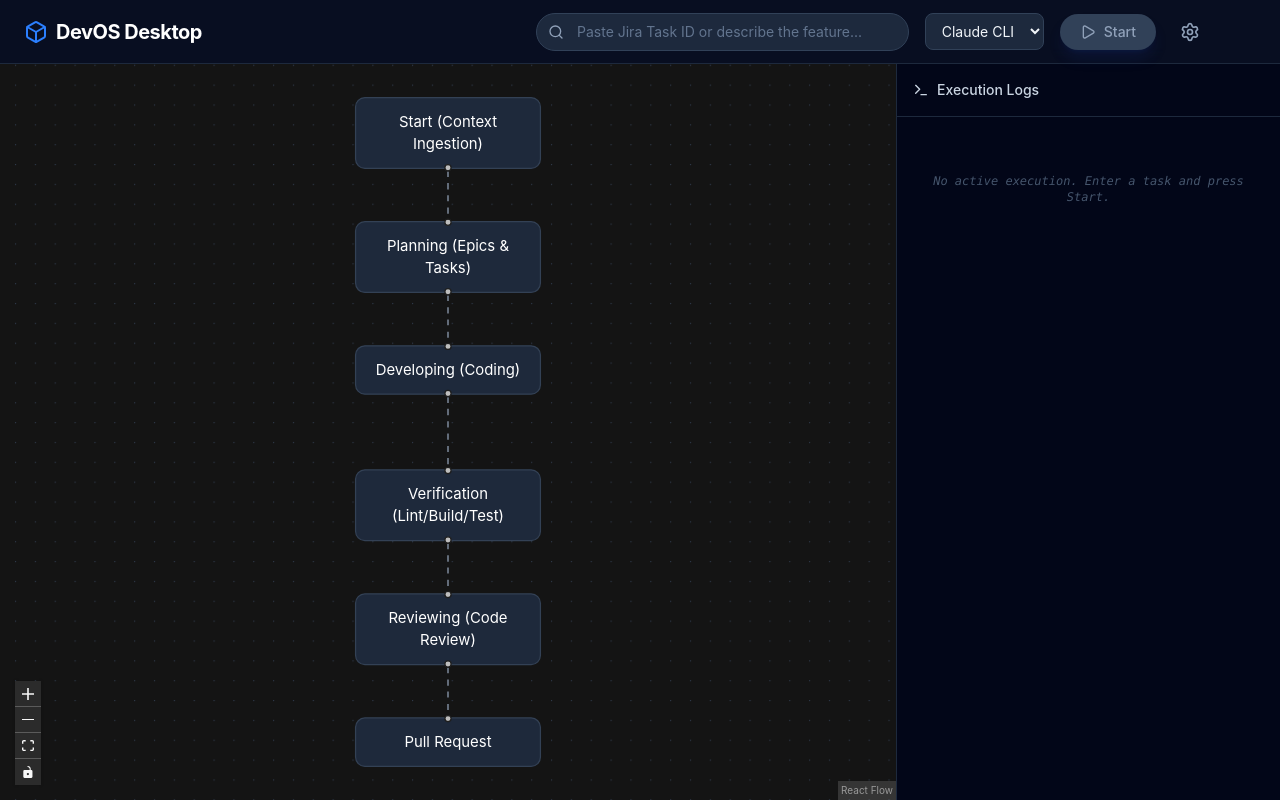
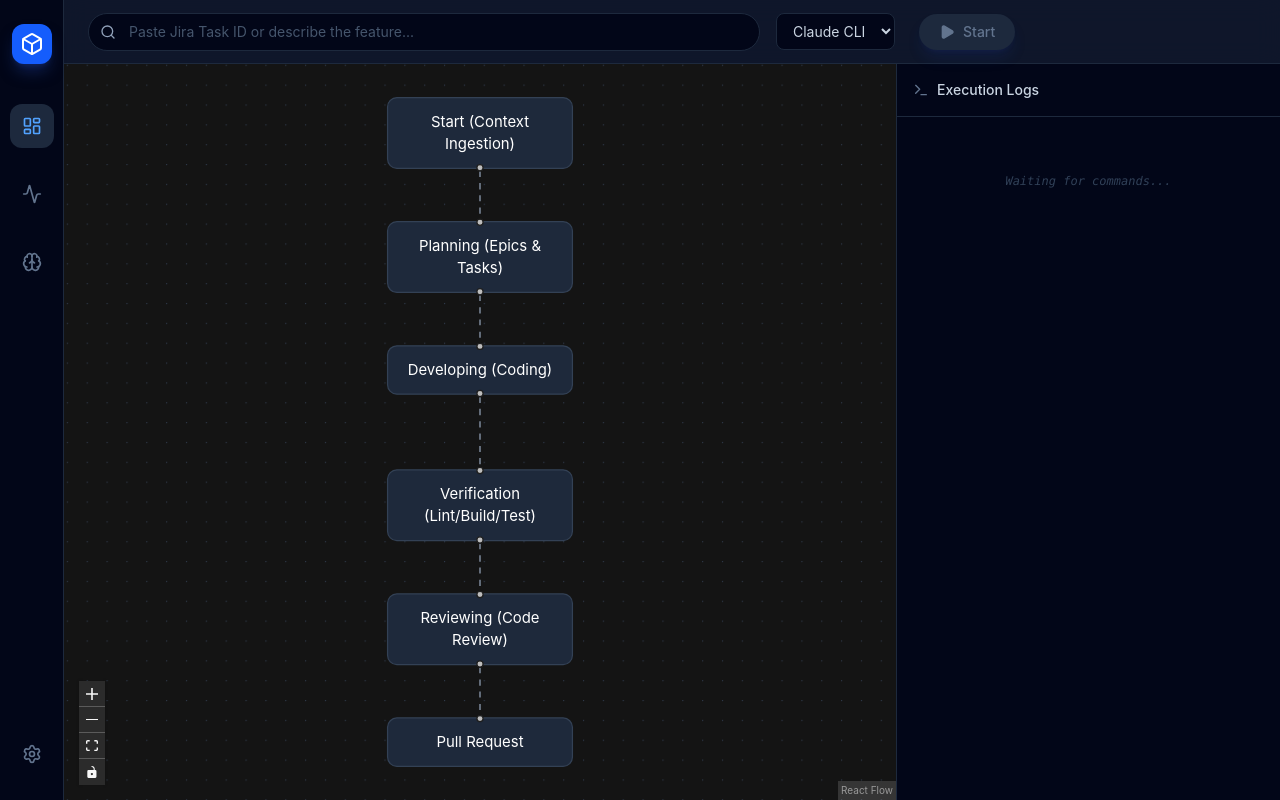
Before and after one commit to BrunoBNascimento/devos, a React (Vite) app in the folder packages/desktop/: page / in a window 1280 px wide. Built offline with nearby package versions, Linux system fonts and the light colour scheme.

Commit message:
feat: implement multi-tab dashboard, stop button, wsl toggle, metrics and knowledge views

```diff
--- a/packages/desktop/preload.cjs
+++ b/packages/desktop/preload.cjs
@@ -2,8 +2,12 @@ const { contextBridge, ipcRenderer } = require('electron');
 
 contextBridge.exposeInMainWorld('devosAPI', {
   executeTask: (task, engine, useWsl) => ipcRenderer.invoke('devos:execute', { task, engine, useWsl }),
+  stopTask: () => ipcRenderer.invoke('devos:stop'),
   onStream: (callback) => ipcRenderer.on('devos:stream', (_event, value) => callback(value)),
   readConfig: () => ipcRenderer.invoke('devos:readConfig'),
   saveConfig: (content) => ipcRenderer.invoke('devos:saveConfig', content),
+  readMetrics: () => ipcRenderer.invoke('devos:readMetrics'),
+  readKnowledge: () => ipcRenderer.invoke('devos:readKnowledge'),
+  readPendingTasks: () => ipcRenderer.invoke('devos:readPendingTasks'),
   isWindows: process.platform === 'win32',
 });
--- a/packages/desktop/src/App.tsx
+++ b/packages/desktop/src/App.tsx
@@ -1,4 +1,4 @@
-import { useState, useCallback } from 'react';
+import { useState, useCallback, useEffect } from 'react';
 import {
   ReactFlow,
   Controls,
@@ -9,47 +9,19 @@ import {
   type Edge
 } from '@xyflow/react';
 import '@xyflow/react/dist/style.css';
-import { Play, Terminal, Box, Search, Settings, X, Save } from 'lucide-react';
+import {
+  Play, Square, Terminal, Box, Search, Settings,
+  Activity, Brain, Inbox, ToggleLeft, ToggleRight,
+  Database, FileText, Save, LayoutDashboard
+} from 'lucide-react';
 
 const initialNodes: Node[] = [
-  {
-    id: '1',
-    position: { x: 250, y: 50 },
-    data: { label: 'Start (Context Ingestion)' },
-    type: 'input',
-    style: { background: '#1e293b', color: '#fff', border: '1px solid #334155', borderRadius: '8px', padding: '10px' }
-  },
-  {
-    id: '2',
-    position: { x: 250, y: 150 },
-    data: { label: 'Planning (Epics & Tasks)' },
-    style: { background: '#1e293b', color: '#fff', border: '1px solid #334155', borderRadius: '8px', padding: '10px' }
-  },
-  {
-    id: '3',
-    position: { x: 250, y: 250 },
-    data: { label: 'Developing (Coding)' },
-    style: { background: '#1e293b', color: '#fff', border: '1px solid #334155', borderRadius: '8px', padding: '10px' }
-  },
-  {
-    id: '4',
-    position: { x: 250, y: 350 },
-    data: { label: 'Verification (Lint/Build/Test)' },
-    style: { background: '#1e293b', color: '#fff', border: '1px solid #334155', borderRadius: '8px', padding: '10px' }
-  },
-  {
-    id: '5',
-    position: { x: 250, y: 450 },
-    data: { label: 'Reviewing (Code Review)' },
-    style: { background: '#1e293b', color: '#fff', border: '1px solid #334155', borderRadius: '8px', padding: '10px' }
-  },
-  {
-    id: '6',
-    position: { x: 250, y: 550 },
-    data: { label: 'Pull Request' },
-    type: 'output',
-    style: { background: '#1e293b', color: '#fff', border: '1px solid #334155', borderRadius: '8px', padding: '10px' }
-  },
+  { id: '1', position: { x: 250, y: 50 }, data: { label: 'Start (Context Ingestion)' }, type: 'input', style: { background: '#1e293b', color: '#fff', border: '1px solid #334155', borderRadius: '8px', padding: '10px' } },
+  { id: '2', position: { x: 250, y: 150 }, data: { label: 'Planning (Epics & Tasks)' }, style: { background: '#1e293b', color: '#fff', border: '1px solid #334155', borderRadius: '8px', padding: '10px' } },
+  { id: '3', position: { x: 250, y: 250 }, data: { label: 'Developing (Coding)' }, style: { background: '#1e293b', color: '#fff', border: '1px solid #334155', borderRadius: '8px', padding: '10px' } },
+  { id: '4', position: { x: 250, y: 350 }, data: { label: 'Verification (Lint/Build/Test)' }, style: { background: '#1e293b', color: '#fff', border: '1px solid #334155', borderRadius: '8px', padding: '10px' } },
+  { id: '5', position: { x: 250, y: 450 }, data: { label: 'Reviewing (Code Review)' }, style: { background: '#1e293b', color: '#fff', border: '1px solid #334155', borderRadius: '8px', padding: '10px' } },
+  { id: '6', position: { x: 250, y: 550 }, data: { label: 'Pull Request' }, type: 'output', style: { background: '#1e293b', color: '#fff', border: '1px solid #334155', borderRadius: '8px', padding: '10px' } },
 ];
 
 const initialEdges: Edge[] = [
@@ -61,6 +33,9 @@ const initialEdges: Edge[] = [
 ];
 
 function App() {
+  const [currentTab, setCurrentTab] = useState('workflow');
+
+  // Workflow State
   const [nodes, setNodes] = useState<Node[]>(initialNodes);
   const [edges, setEdges] = useState<Edge[]>(initialEdges);
   const [taskInput, setTaskInput] = useState('');
@@ -70,23 +45,39 @@ function App() {
   const [useWsl, setUseWsl] = useState(false);
   const [isWindows, setIsWindows] = useState(false);
 
-  const [isSettingsOpen, setIsSettingsOpen] = useState(false);
+  // Config State
   const [configContent, setConfigContent] = useState('');
   const [isSaving, setIsSaving] = useState(false);
 
-  // Check platform on mount
-  useState(() => {
+  // Dashboards State
+  const [metrics, setMetrics] = useState<any[]>([]);
+  const [knowledgeFiles, setKnowledgeFiles] = useState<string[]>([]);
+  const [pendingTasks, setPendingTasks] = useState<string[]>([]);
+
+  // Init
+  useEffect(() => {
     if ((window as any).devosAPI?.isWindows) {
       setIsWindows(true);
+      setUseWsl(true);
     }
-  });
+    fetchData();
+  }, []);
 
-  const openSettings = async () => {
-    setIsSettingsOpen(true);
+  const fetchData = async () => {
     if ((window as any).devosAPI) {
-      const res = await (window as any).devosAPI.readConfig();
-      if (res.success) setConfigContent(res.content);
-      else setConfigContent(`# Error loading config: ${res.error}`);
+      const c = await (window as any).devosAPI.readConfig();
+      if (c.success) setConfigContent(c.content);
+
+      const m = await (window as any).devosAPI.readMetrics();
+      if (m.success) {
+        try { setMetrics(JSON.parse(m.content)); } catch(e) { setMetrics([]); }
+      }
+
+      const k = await (window as any).devosAPI.readKnowledge();
+      if (k.success) setKnowledgeFiles(k.files);
+
+      const p = await (window as any).devosAPI.readPendingTasks();
+      if (p.success) setPendingTasks(p.files);
     }
   };
 
@@ -96,180 +87,245 @@ function App() {
       await (window as any).devosAPI.saveConfig(configContent);
     }
     setIsSaving(false);
-    setIsSettingsOpen(false);
   };
-
-  const onNodesChange = useCallback(
-    (changes: any) => setNodes((nds) => applyNodeChanges(changes, nds)),
-    [],
-  );
-  const onEdgesChange = useCallback(
-    (changes: any) => setEdges((eds) => applyEdgeChanges(changes, eds)),
-    [],
-  );
 
   const handleRun = async () => {
     if (!taskInput.trim()) return;
     setIsRunning(true);
-    setLogs((prev) => [...prev, `Starting DevOS workflow for: ${taskInput}...`]);
+    setLogs((prev) => [...prev, `[SYSTEM] Starting DevOS workflow for: ${taskInput}...`]);
 
-    // Setup listener if API is available (Electron)
     if ((window as any).devosAPI) {
       (window as any).devosAPI.onStream((logLine: string) => {
         setLogs((prev) => [...prev, logLine]);
       });
-
       try {
         const result = await (window as any).devosAPI.executeTask(taskInput, engine, useWsl);
-        setLogs((prev) => [...prev, `Workflow completed with code: ${result.code}`]);
+        setLogs((prev) => [...prev, `[SYSTEM] Workflow completed with code: ${result.code}`]);
       } catch (err) {
-        setLogs((prev) => [...prev, `Error: ${String(err)}`]);
+        setLogs((prev) => [...prev, `[ERROR] ${String(err)}`]);
+      } finally {
+        setIsRunning(false);
       }
     } else {
-      // Browser fallback (mock)
       setTimeout(() => {
-        setLogs((prev) => [...prev, `[Mock] Phase: Planning completed.`]);
-        setNodes(nds => nds.map(n => n.id === '2' ? { ...n, style: { ...n.style, background: '#059669', borderColor: '#34d399' } } : n));
+        setLogs((prev) => [...prev, `[Mock] Completed.`]);
+        setIsRunning(false);
       }, 2000);
     }
   };
 
-  return (
-    <div className="h-screen w-full flex flex-col bg-slate-900 text-slate-100 font-sans">
+  const handleStop = async () => {
+    if ((window as any).devosAPI) {
+      await (window as any).devosAPI.stopTask();
+      setLogs((prev) => [...prev, `[SYSTEM] Task stopped by user.`]);
+      setIsRunning(false);
+    }
+  };
 
-      {/* Topbar */}
-      <div className="h-16 border-b border-slate-800 flex items-center justify-between px-6 bg-slate-950/50 backdrop-blur-sm z-10">
-        <div className="flex items-center gap-2 font-bold text-xl tracking-tight text-white">
-          <Box className="w-6 h-6 text-blue-500" />
-          DevOS Desktop
+  const onNodesChange = useCallback((changes: any) => setNodes((nds) => applyNodeChanges(changes, nds)), []);
+  const onEdgesChange = useCallback((changes: any) => setEdges((eds) => applyEdgeChanges(changes, eds)), []);
+
+  const renderSidebar = () => (
+    <div className="w-16 bg-slate-950 border-r border-slate-800 flex flex-col items-center py-6 gap-6 z-20">
+      <div className="w-10 h-10 bg-blue-600 rounded-xl flex items-center justify-center shadow-lg shadow-blue-900/50 mb-4">
+        <Box className="w-6 h-6 text-white" />
       </div>
 
-        <div className="flex items-center gap-4 flex-1 max-w-2xl mx-12">
-          <div className="relative flex-1">
+      <button onClick={() => setCurrentTab('workflow')} className={`p-3 rounded-xl transition-all ${currentTab === 'workflow' ? 'bg-slate-800 text-blue-400' : 'text-slate-500 hover:text-slate-300 hover:bg-slate-800/50'}`}>
+        <LayoutDashboard className="w-5 h-5" />
+      </button>
+      <button onClick={() => setCurrentTab('metrics')} className={`p-3 rounded-xl transition-all ${currentTab === 'metrics' ? 'bg-slate-800 text-purple-400' : 'text-slate-500 hover:text-slate-300 hover:bg-slate-800/50'}`}>
+        <Activity className="w-5 h-5" />
+      </button>
+      <button onClick={() => setCurrentTab('knowledge')} className={`p-3 rounded-xl transition-all ${currentTab === 'knowledge' ? 'bg-slate-800 text-emerald-400' : 'text-slate-500 hover:text-slate-300 hover:bg-slate-800/50'}`}>
+        <Brain className="w-5 h-5" />
+      </button>
+      <button onClick={() => setCurrentTab('config')} className={`p-3 rounded-xl transition-all mt-auto ${currentTab === 'config' ? 'bg-slate-800 text-slate-200' : 'text-slate-500 hover:text-slate-300 hover:bg-slate-800/50'}`}>
+        <Settings className="w-5 h-5" />
+      </button>
+    </div>
+  );
+
+  const renderWorkflowTab = () => (
+    <div className="flex-1 flex flex-col h-full relative">
+      <div className="h-16 border-b border-slate-800 flex items-center justify-between px-6 bg-slate-900/80 backdrop-blur-md absolute top-0 left-0 right-0 z-10">
+        <div className="flex items-center gap-4 flex-1">
+          <div className="relative flex-1 max-w-2xl">
             <Search className="w-4 h-4 absolute left-3 top-1/2 -translate-y-1/2 text-slate-400" />
             <input
               type="text"
-              className="w-full bg-slate-800 border border-slate-700 rounded-full py-2 pl-10 pr-4 text-sm focus:outline-none focus:ring-2 focus:ring-blue-500 text-slate-200 placeholder:text-slate-500 transition-all"
+              className="w-full bg-slate-950 border border-slate-800 rounded-full py-2 pl-10 pr-4 text-sm focus:outline-none focus:ring-1 focus:ring-blue-500 text-slate-200 placeholder:text-slate-600 transition-all"
               placeholder="Paste Jira Task ID or describe the feature..."
               value={taskInput}
               onChange={(e) => setTaskInput(e.target.value)}
-              onKeyDown={(e) => e.key === 'Enter' && handleRun()}
+              onKeyDown={(e) => e.key === 'Enter' && !isRunning && handleRun()}
+              disabled={isRunning}
             />
           </div>
-
-          {isWindows && (
-            <label className="flex items-center gap-2 text-sm text-slate-300 cursor-pointer">
-              <input
-                type="checkbox"
-                checked={useWsl}
-                onChange={e => setUseWsl(e.target.checked)}
-                className="w-4 h-4 rounded border-slate-700 bg-slate-800 text-blue-600 focus:ring-blue-600 focus:ring-offset-slate-900"
-              />
-              Use WSL
-            </label>
-          )}
 
           <select
             value={engine}
             onChange={e => setEngine(e.target.value)}
-            className="bg-slate-800 border border-slate-700 rounded-lg py-2 px-3 text-sm focus:outline-none focus:ring-2 focus:ring-blue-500"
+            className="bg-slate-950 border border-slate-800 rounded-lg py-2 px-3 text-sm focus:outline-none focus:ring-1 focus:ring-blue-500 text-slate-300"
           >
             <option value="claude">Claude CLI</option>
             <option value="gemini">Gemini CLI</option>
           </select>
 
+          {isWindows && (
+            <div
+              className="flex items-center gap-2 text-sm text-slate-400 cursor-pointer hover:text-slate-200 transition-colors"
+              onClick={() => setUseWsl(!useWsl)}
+            >
+              {useWsl ? <ToggleRight className="w-6 h-6 text-blue-500" /> : <ToggleLeft className="w-6 h-6 text-slate-600" />}
+              <span>Use WSL</span>
+            </div>
+          )}
+
+          {!isRunning ? (
             <button
               onClick={handleRun}
-            disabled={isRunning || !taskInput.trim()}
-            className="flex items-center gap-2 bg-blue-600 hover:bg-blue-500 disabled:bg-slate-700 disabled:text-slate-400 text-white px-5 py-2 rounded-full text-sm font-medium transition-all shadow-lg shadow-blue-900/20"
+              disabled={!taskInput.trim()}
+              className="flex items-center gap-2 bg-blue-600 hover:bg-blue-500 disabled:bg-slate-800 disabled:text-slate-500 text-white px-5 py-2 rounded-full text-sm font-medium transition-all shadow-lg shadow-blue-900/20 ml-2"
             >
-            <Play className="w-4 h-4" />
-            {isRunning ? 'Running...' : 'Start'}
+              <Play className="w-4 h-4 fill-current" /> Start
             </button>
+          ) : (
             <button
-            onClick={openSettings}
-            className="flex items-center justify-center p-2 rounded-full hover:bg-slate-800 text-slate-400 hover:text-white transition-colors"
+              onClick={handleStop}
+              className="flex items-center gap-2 bg-red-500/10 hover:bg-red-500/20 text-red-500 px-5 py-2 rounded-full text-sm font-medium transition-all border border-red-500/20 ml-2"
             >
-            <Settings className="w-5 h-5" />
+              <Square className="w-4 h-4 fill-current" /> Stop
             </button>
+          )}
         </div>
       </div>
 
-      <div className="flex-1 flex overflow-hidden">
-        {/* React Flow Canvas */}
-        <div className="flex-1 relative">
-          <ReactFlow
-            nodes={nodes}
-            edges={edges}
-            onNodesChange={onNodesChange}
-            onEdgesChange={onEdgesChange}
-            fitView
-            className="bg-slate-900"
-            colorMode="dark"
-          >
+      <div className="flex-1 flex pt-16">
+        <div className="flex-1 relative bg-slate-900">
+          <ReactFlow nodes={nodes} edges={edges} onNodesChange={onNodesChange} onEdgesChange={onEdgesChange} fitView colorMode="dark">
             <Background color="#334155" gap={16} />
             <Controls className="bg-slate-800 border-slate-700 fill-slate-300" />
           </ReactFlow>
         </div>
-
-        {/* Logs Panel */}
         <div className="w-96 border-l border-slate-800 bg-slate-950 flex flex-col">
           <div className="p-4 border-b border-slate-800 flex items-center gap-2 font-medium text-sm text-slate-300">
-            <Terminal className="w-4 h-4" />
-            Execution Logs
+            <Terminal className="w-4 h-4 text-slate-500" /> Execution Logs
           </div>
-          <div className="flex-1 p-4 overflow-y-auto font-mono text-xs text-slate-400 space-y-2">
+          <div className="flex-1 p-4 overflow-y-auto font-mono text-xs text-slate-400 space-y-1">
             {logs.length === 0 ? (
-              <div className="text-slate-600 italic text-center mt-10">No active execution. Enter a task and press Start.</div>
+              <div className="text-slate-700 italic text-center mt-10">Waiting for commands...</div>
             ) : (
               logs.map((log, i) => (
-                <div key={i} className="whitespace-pre-wrap">{log}</div>
+                <div key={i} className="whitespace-pre-wrap break-all leading-relaxed">{log}</div>
               ))
             )}
           </div>
         </div>
       </div>
+    </div>
+  );
 
-      {/* Settings Modal */}
-      {isSettingsOpen && (
-        <div className="absolute inset-0 bg-black/60 backdrop-blur-sm flex items-center justify-center z-50">
-          <div className="bg-slate-900 border border-slate-700 rounded-xl w-3/4 max-w-4xl h-3/4 flex flex-col shadow-2xl overflow-hidden">
-            <div className="flex items-center justify-between p-4 border-b border-slate-800 bg-slate-950/50">
-              <div className="flex items-center gap-2 font-semibold text-slate-200">
-                <Settings className="w-4 h-4 text-slate-400" />
-                config.yaml
+  const renderMetricsTab = () => (
+    <div className="flex-1 p-8 overflow-y-auto">
+      <h1 className="text-2xl font-bold text-white mb-6 flex items-center gap-3">
+        <Activity className="text-purple-500" /> DORA Metrics
+      </h1>
+      <div className="grid grid-cols-3 gap-6">
+        <div className="bg-slate-950 border border-slate-800 rounded-2xl p-6 shadow-xl">
+          <div className="text-slate-400 text-sm font-medium mb-2">Lead Time for Changes</div>
+          <div className="text-3xl font-bold text-white">
+            {metrics.length > 0 ? metrics[metrics.length-1]?.lead_time || 'N/A' : 'No Data'}
           </div>
-              <button onClick={() => setIsSettingsOpen(false)} className="text-slate-400 hover:text-white">
-                <X className="w-5 h-5" />
+        </div>
+        <div className="bg-slate-950 border border-slate-800 rounded-2xl p-6 shadow-xl">
+          <div className="text-slate-400 text-sm font-medium mb-2">Deployment Frequency</div>
+          <div className="text-3xl font-bold text-white">
+            {metrics.length > 0 ? metrics[metrics.length-1]?.deploy_frequency || 'N/A' : 'No Data'}
+          </div>
+        </div>
+        <div className="bg-slate-950 border border-slate-800 rounded-2xl p-6 shadow-xl">
+          <div className="text-slate-400 text-sm font-medium mb-2">Mean Time To Recovery</div>
+          <div className="text-3xl font-bold text-white">
+            {metrics.length > 0 ? metrics[metrics.length-1]?.mttr || 'N/A' : 'No Data'}
+          </div>
+        </div>
+      </div>
+    </div>
+  );
+
+  const renderKnowledgeTab = () => (
+    <div className="flex-1 p-8 overflow-y-auto flex gap-8">
+      <div className="flex-1">
+        <h1 className="text-2xl font-bold text-white mb-6 flex items-center gap-3">
+          <Inbox className="text-blue-500" /> Pending Workflows
+        </h1>
+        <div className="space-y-3">
+          {pendingTasks.length === 0 ? <p className="text-slate-500 text-sm">No pending tasks in memory.</p> : pendingTasks.map(f => (
+            <div key={f} className="p-4 bg-slate-950 border border-slate-800 rounded-xl flex items-center justify-between hover:border-slate-700 transition-colors">
+              <div className="flex items-center gap-3">
+                <FileText className="w-5 h-5 text-slate-400" />
+                <span className="text-slate-200">{f}</span>
+              </div>
+              <button
+                onClick={() => { setTaskInput(f); setCurrentTab('workflow'); }}
+                className="text-xs bg-blue-600/10 text-blue-400 px-3 py-1.5 rounded-full font-medium hover:bg-blue-600/20 transition-colors cursor-pointer"
+              >
+                Resume
               </button>
             </div>
-            <div className="flex-1 p-4 bg-[#0d1117]">
+          ))}
+        </div>
+      </div>
+
+      <div className="flex-1">
+        <h1 className="text-2xl font-bold text-white mb-6 flex items-center gap-3">
+          <Brain className="text-emerald-500" /> Knowledge Base
+        </h1>
+        <div className="space-y-3">
+          {knowledgeFiles.length === 0 ? <p className="text-slate-500 text-sm">No knowledge files indexed.</p> : knowledgeFiles.map(f => (
+            <div key={f} className="p-4 bg-slate-950 border border-slate-800 rounded-xl flex items-center gap-3">
+              <Database className="w-5 h-5 text-emerald-600/50" />
+              <span className="text-slate-300">{f}</span>
+            </div>
+          ))}
+        </div>
+      </div>
+    </div>
+  );
+
+  const renderConfigTab = () => (
+    <div className="flex-1 flex flex-col">
+      <div className="h-16 border-b border-slate-800 flex items-center justify-between px-8 bg-slate-900/80 backdrop-blur-md">
+        <h1 className="font-semibold text-lg text-white">config.yaml</h1>
+        <button
+          onClick={saveSettings}
+          disabled={isSaving}
+          className="flex items-center gap-2 bg-slate-800 hover:bg-slate-700 text-white px-4 py-2 rounded-lg text-sm font-medium transition-all"
+        >
+          <Save className="w-4 h-4" /> {isSaving ? 'Saving...' : 'Save Changes'}
+        </button>
+      </div>
+      <div className="flex-1 p-6 bg-[#0d1117]">
         <textarea
-                className="w-full h-full bg-transparent text-slate-300 font-mono text-sm focus:outline-none resize-none"
+          className="w-full h-full bg-transparent text-slate-300 font-mono text-sm focus:outline-none resize-none leading-loose"
           value={configContent}
           onChange={(e) => setConfigContent(e.target.value)}
           spellCheck={false}
         />
       </div>
-            <div className="p-4 border-t border-slate-800 bg-slate-950/50 flex justify-end gap-3">
-              <button
-                onClick={() => setIsSettingsOpen(false)}
-                className="px-4 py-2 text-sm font-medium text-slate-300 hover:text-white transition-colors"
-              >
-                Cancel
-              </button>
-              <button
-                onClick={saveSettings}
-                disabled={isSaving}
-                className="flex items-center gap-2 bg-blue-600 hover:bg-blue-500 text-white px-5 py-2 rounded-lg text-sm font-medium transition-all"
-              >
-                <Save className="w-4 h-4" />
-                {isSaving ? 'Saving...' : 'Save Config'}
-              </button>
     </div>
+  );
+
+  return (
+    <div className="h-screen w-full flex bg-slate-900 text-slate-100 font-sans overflow-hidden selection:bg-blue-500/30">
+      {renderSidebar()}
+      <div className="flex-1 flex flex-col relative bg-slate-900">
+        {currentTab === 'workflow' && renderWorkflowTab()}
+        {currentTab === 'metrics' && renderMetricsTab()}
+        {currentTab === 'knowledge' && renderKnowledgeTab()}
+        {currentTab === 'config' && renderConfigTab()}
       </div>
-        </div>
-      )}
     </div>
   );
 }
```
Also changed, not shown: packages/desktop/main.cjs (+55 -10 lines). Lines whose indentation alone changed are shown as unchanged.
